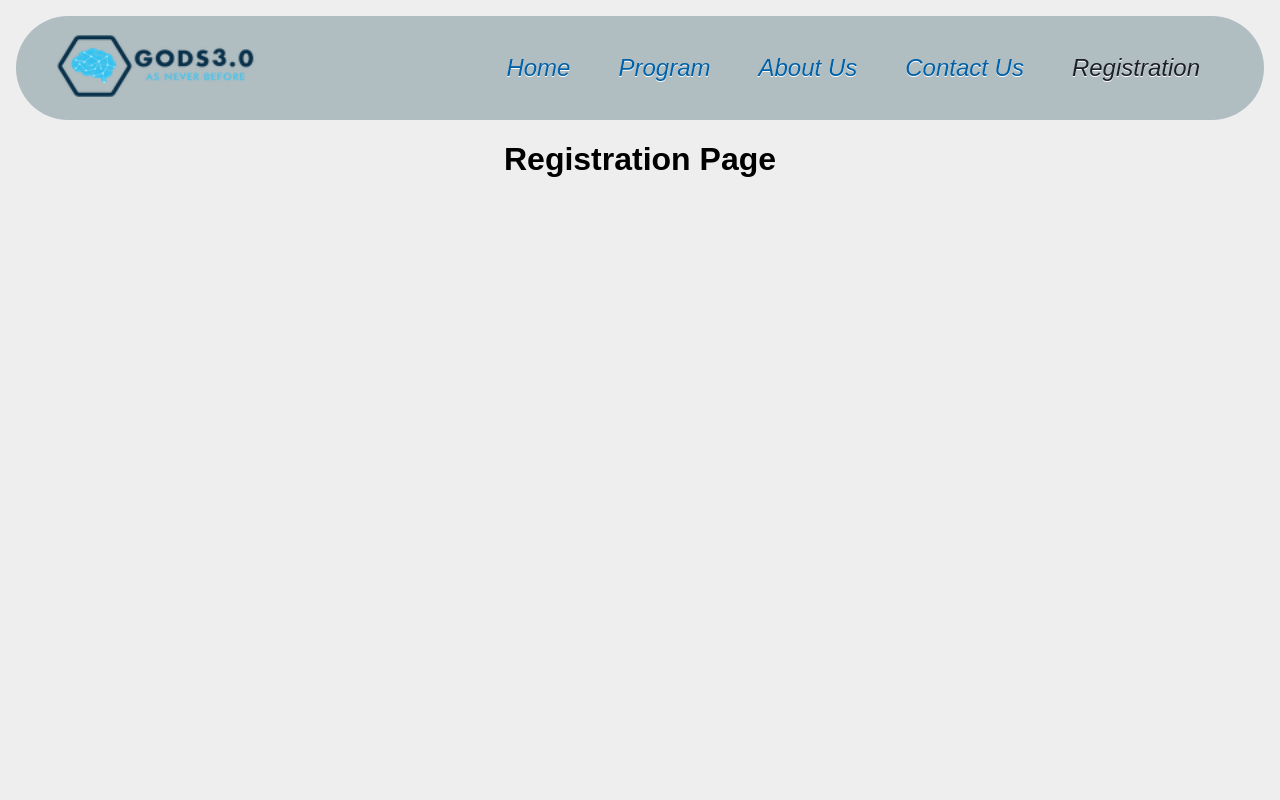
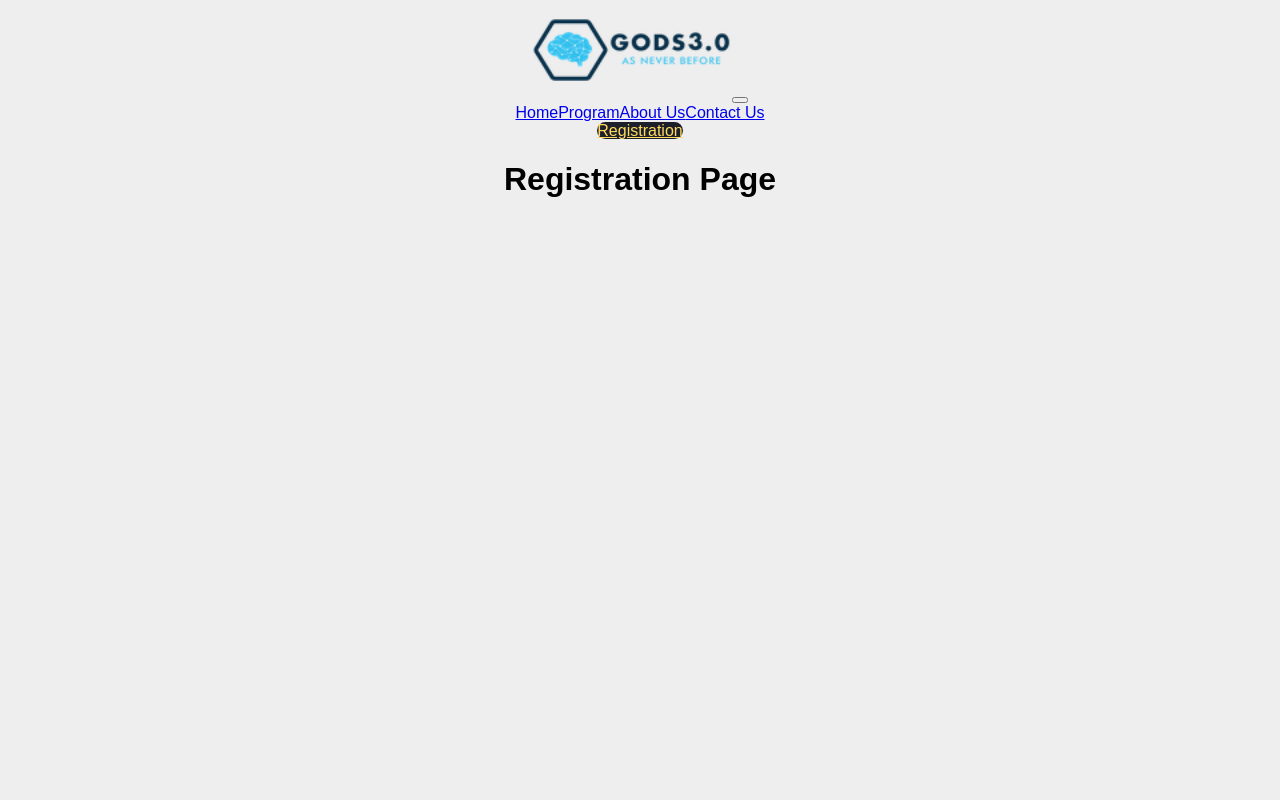
Before and after one commit to DaL1ght1/NavBar-Footer, a React (Vite) app: page /registration in a window 1280 px wide. Shown: the top 800 px of the page. Built offline with nearby package versions, Linux system fonts and the light colour scheme.

Commit message:
Update NavBar.jsx

```diff
--- a/src/navbar/NavBar.jsx
+++ b/src/navbar/NavBar.jsx
@@ -1,13 +1,18 @@
+import React from "react";
 import { NavLink } from "react-router-dom";
+import Container from "react-bootstrap/Container";
+import Nav from "react-bootstrap/Nav";
+import Navbar from "react-bootstrap/Navbar";
+import "./navbar.css";
 import logo from "/src/components/logo.png";
-import "./navbar.css";
+import NavDropdown from "react-bootstrap/NavDropdown";
 
-export default function Navbar() {
+function CollapsibleExample() {
   return (
-    <>
-      <div className="backnav">
-        <div className="header">
-          <a href="/">
+    <Navbar collapseOnSelect expand="lg" className="bg-body-tertiary">
+      <Container>
+        <Navbar.Brand href="#home">
+          <a>
             <img
               src={logo}
               alt="Company Logo"
@@ -16,21 +21,53 @@ export default function Navbar() {
               height="100"
             />
           </a>
-
-          <nav className="navbar">
-            <div className="navigation">
-              <NavLink to="/home">Home</NavLink>
-              <NavLink to="/program">Program</NavLink>
-              <NavLink to="/aboutus">About Us</NavLink>
-              <NavLink to="/contactus">Contact Us</NavLink>
-
-              <NavLink className="registred" to="/registration">
-                Registration
-              </NavLink>
-            </div>
-          </nav>
-        </div>
-      </div>
-    </>
+        </Navbar.Brand>
+        <Navbar.Toggle aria-controls="responsive-navbar-nav" />
+        <Navbar.Collapse id="responsive-navbar-nav">
+          <Nav className="me-auto">
+            <NavLink to="/home" className="nav-link" activeClassName="active">
+              Home
+            </NavLink>
+            <NavLink
+              to="/program"
+              className="nav-link"
+              activeClassName="active"
+            >
+              Program
+            </NavLink>
+            <NavLink
+              to="/aboutus"
+              className="nav-link"
+              activeClassName="active"
+            >
+              About Us
+            </NavLink>
+            <NavLink
+              to="/contactus"
+              className="nav-link"
+              activeClassName="active"
+            >
+              Contact Us
+            </NavLink>
+          </Nav>
+          <Nav>
+            <NavLink
+              to="/registration"
+              className="nav-link"
+              activeClassName="active"
+              style={{
+                backgroundColor: "#1d202b",
+                color: "#feda5e",
+                borderRadius: "5rem",
+              }}
+            >
+              Registration
+            </NavLink>
+          </Nav>
+        </Navbar.Collapse>
+      </Container>
+    </Navbar>
   );
 }
+
+export default CollapsibleExample;
```
